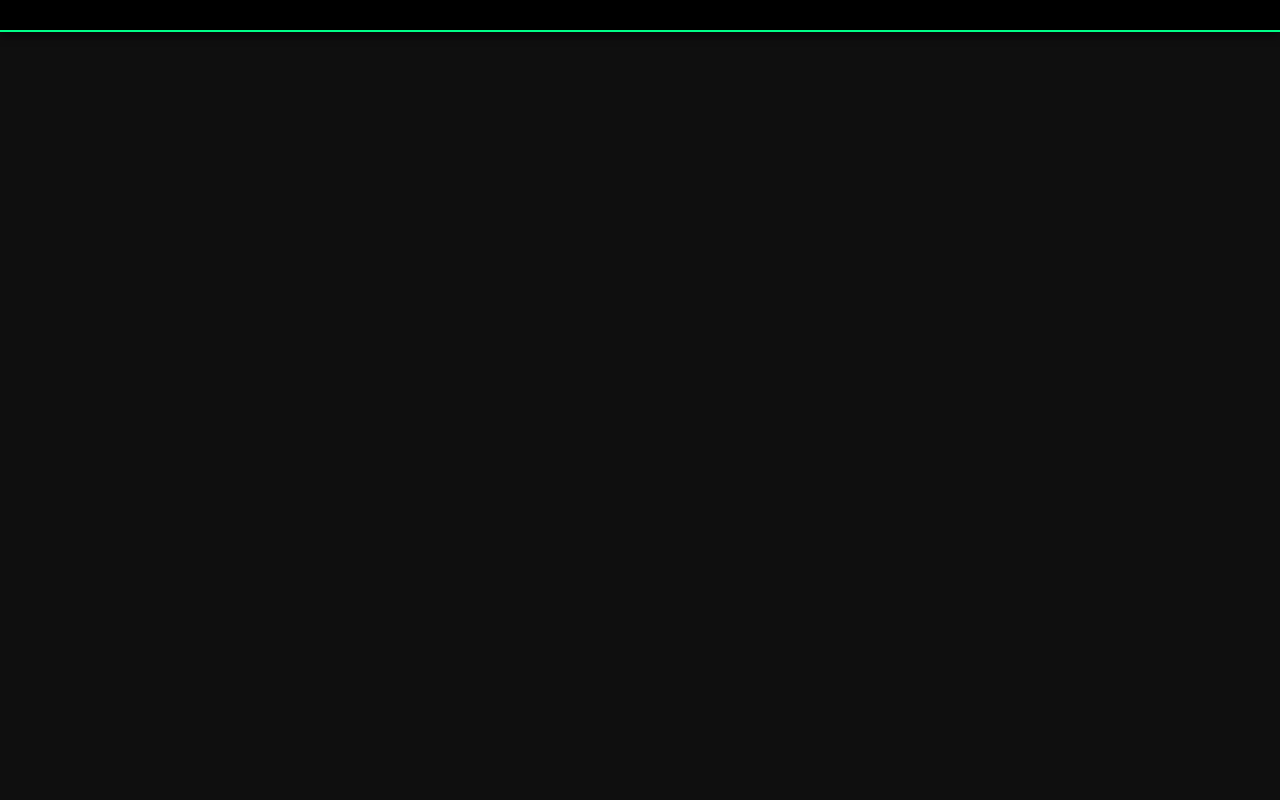
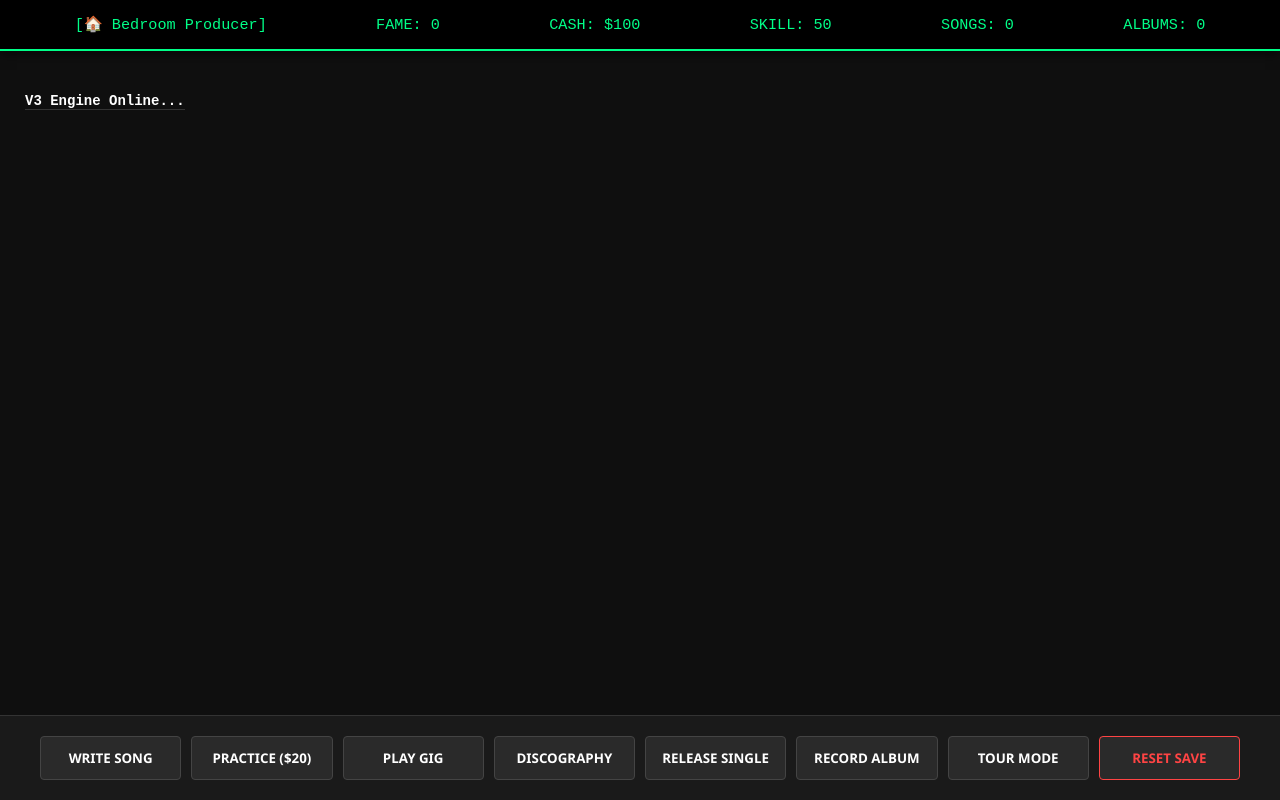
Before and after one commit to rtaylor20202021-cmyk/msclife-V3, a plain HTML site: page index.html in a window 1280 px wide. Drawn offline with Linux system fonts and the light colour scheme.

Commit message:
Update title and add reset button functionality

```diff
--- a/index.html
+++ b/index.html
@@ -3,7 +3,7 @@
 <head>
     <meta charset="UTF-8">
     <meta name="viewport" content="width=device-width, initial-scale=1.0">
-    <title>Musician Manager V3</title>
+    <title>Musician Manager V3 (Save Enabled)</title>
     <style>
         :root {
             --bg: #0f0f0f;
@@ -11,6 +11,7 @@
             --accent: #00ff88;
             --text: #ffffff;
             --secondary: #a0a0a0;
+            --danger: #ff4444;
         }
 
         body {
@@ -58,7 +59,7 @@
 
         .controls {
             display: grid;
-            grid-template-columns: repeat(auto-fit, minmax(150px, 1fr));
+            grid-template-columns: repeat(auto-fit, minmax(140px, 1fr));
             gap: 10px;
             max-width: 1200px;
             margin: 0 auto;
@@ -83,10 +84,39 @@
             transform: translateY(-2px);
         }
 
+        button.reset {
+            border-color: var(--danger);
+            color: var(--danger);
+        }
+
+        button.reset:hover {
+            background: var(--danger);
+            color: #fff;
+        }
+
         ::-webkit-scrollbar { width: 8px; }
         ::-webkit-scrollbar-thumb { background: #333; border-radius: 4px; }
     </style>
 </head>
 <body>
 
-    <div id="status">
+    <div id="status"></div>
+
+    <pre id="output"><b>V3 Engine Online...</b></pre>
+
+    <div class="controls-wrapper">
+        <div class="controls">
+            <button onclick="createSong()">Write Song</button>
+            <button onclick="practice()">Practice ($20)</button>
+            <button onclick="perform()">Play Gig</button>
+            <button onclick="showSongs()">Discography</button>
+            <button onclick="releaseSong()">Release Single</button>
+            <button onclick="makeAlbum()">Record Album</button>
+            <button onclick="startTour()">Tour Mode</button>
+            <button class="reset" onclick="resetGame()">Reset Save</button>
+        </div>
+    </div>
+
+    <script src="game.js"></script>
+</body>
+</html>
```
